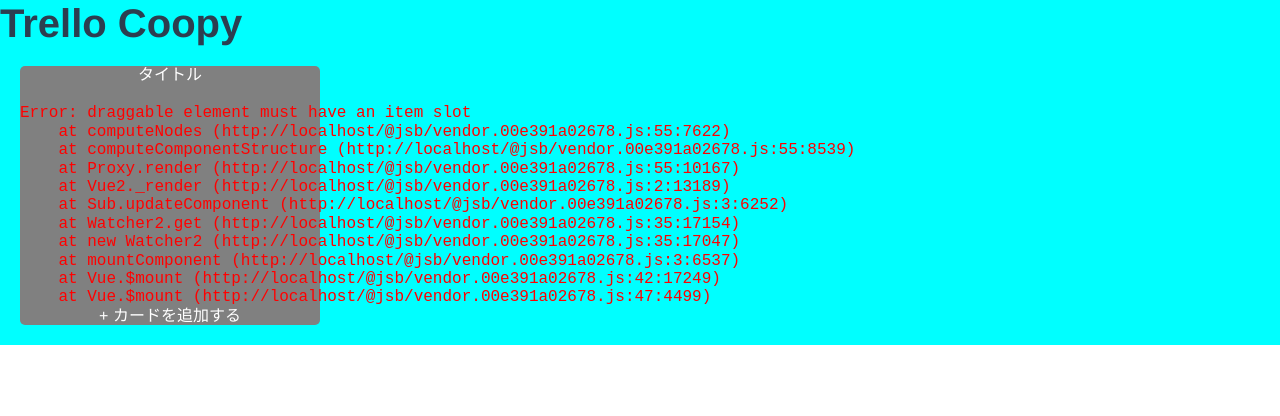
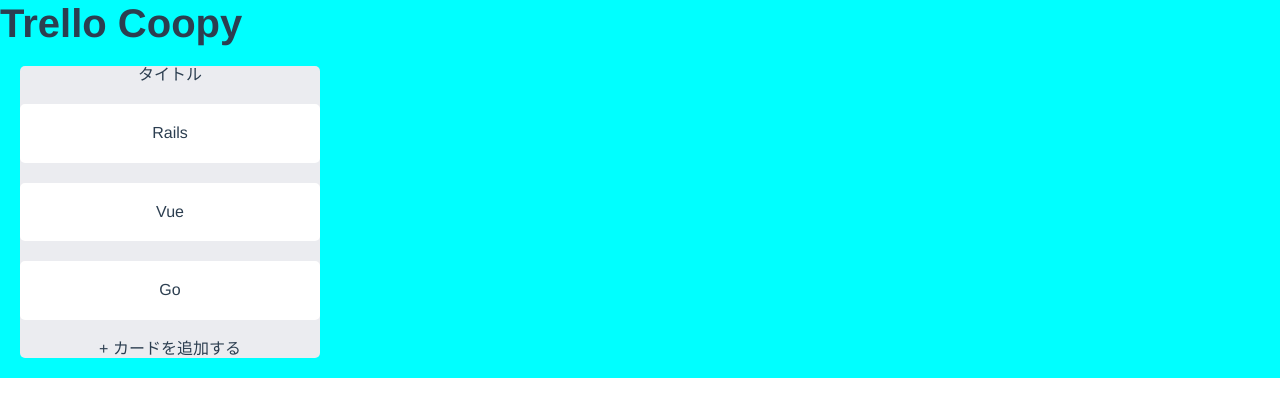
Before and after one commit to mm-masahiro/vue-pra, a Vue app in the folder hello_vue/: page /#/ in a window 1280 px wide. Shown: the top 416 px of the page. Built offline with nearby package versions, Linux system fonts and the light colour scheme.

Commit message:
create mouse event

```diff
--- a/hello_vue/src/components/Column.vue
+++ b/hello_vue/src/components/Column.vue
@@ -3,9 +3,10 @@
   <div class="column--frame">
     <div class="column--title">タイトル</div>
     <div class="column--content">
-      <draggable>
-        <div class="column--content__list" v-for="item in items" :key="item.no">{{item.name}}</div>
-      </draggable>
+      <div>
+        <!-- mousedownはクリックする度に発火 -->
+        <div class="column--content__list" v-for="item in items" :key="item.no" @mousedown="mouseDown">{{item.name}}</div>
+      </div>
     </div>
     <div class="column--create">+ カードを追加する</div>
   </div>
@@ -27,6 +28,24 @@
         {no:3, name: "Go"}
       ]
     }
+  },
+  methods: {
+    mouseDown() {
+      console.log('hoge')
+    },
+    mouseMove() {
+      console.log('foo')
+    },
+    mouseUp() {
+      console.log('bar')
+    }
+  },
+  mounted() {
+    // mousemoveはマウスを動かす度に発火
+    window.addEventListener('mousemove', this.mouseMove);
+
+    // mouseupはクリックを離す度に発火
+    window.addEventListener('mouseup', this.mouseUp);
   }
 }
 </script>
@@ -41,17 +60,15 @@
 .column--frame {
   width: 300px;
   height: 100%;
-  background-color: grey;
+  background-color: #ebecf0;
   border-radius: 5px;
 }
 
 .column--title {
-  color: white;
   margin-bottom: 20px;
 }
 
 .column--create {
-  color: white;
   cursor: pointer;
 }
 
```
